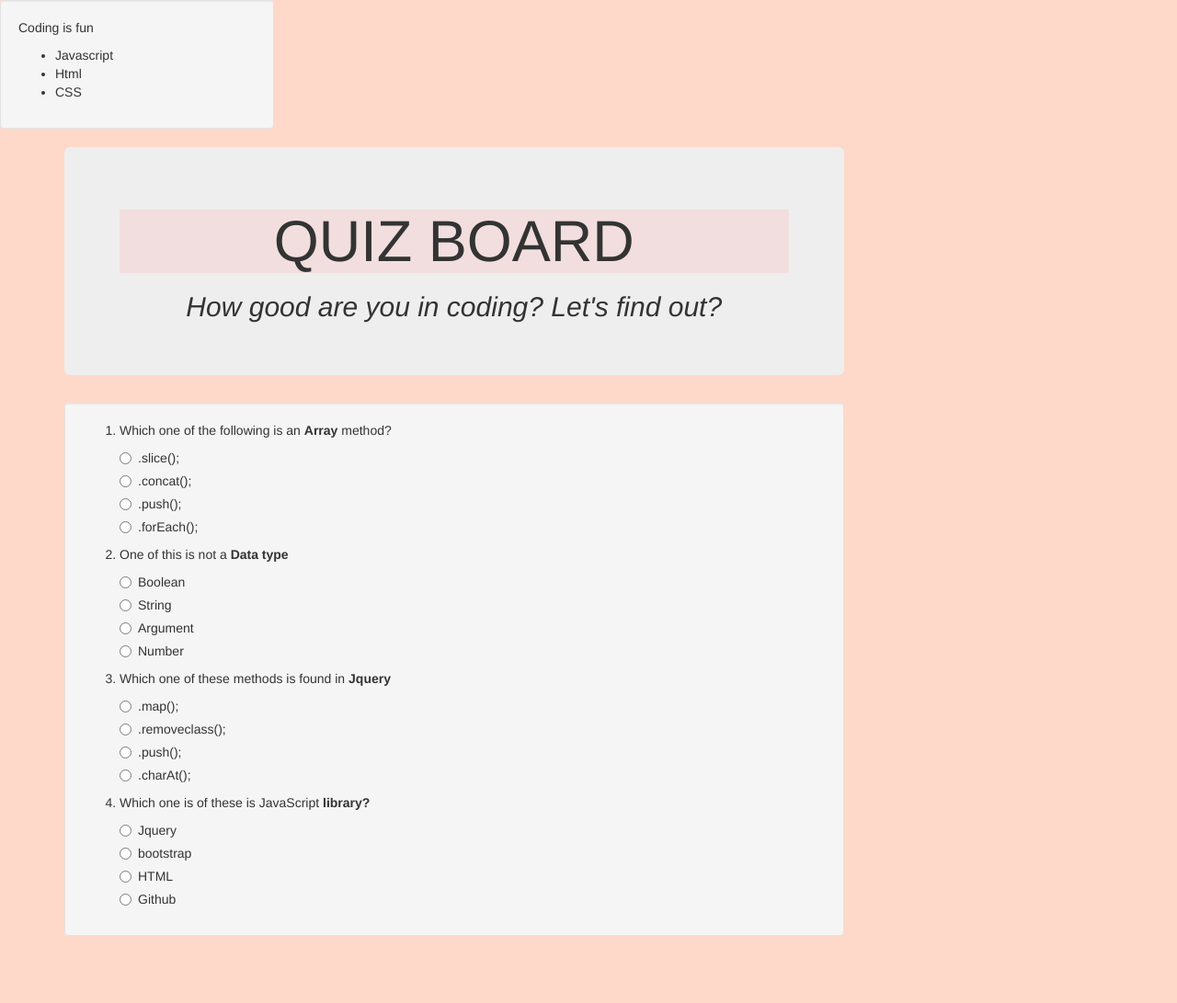
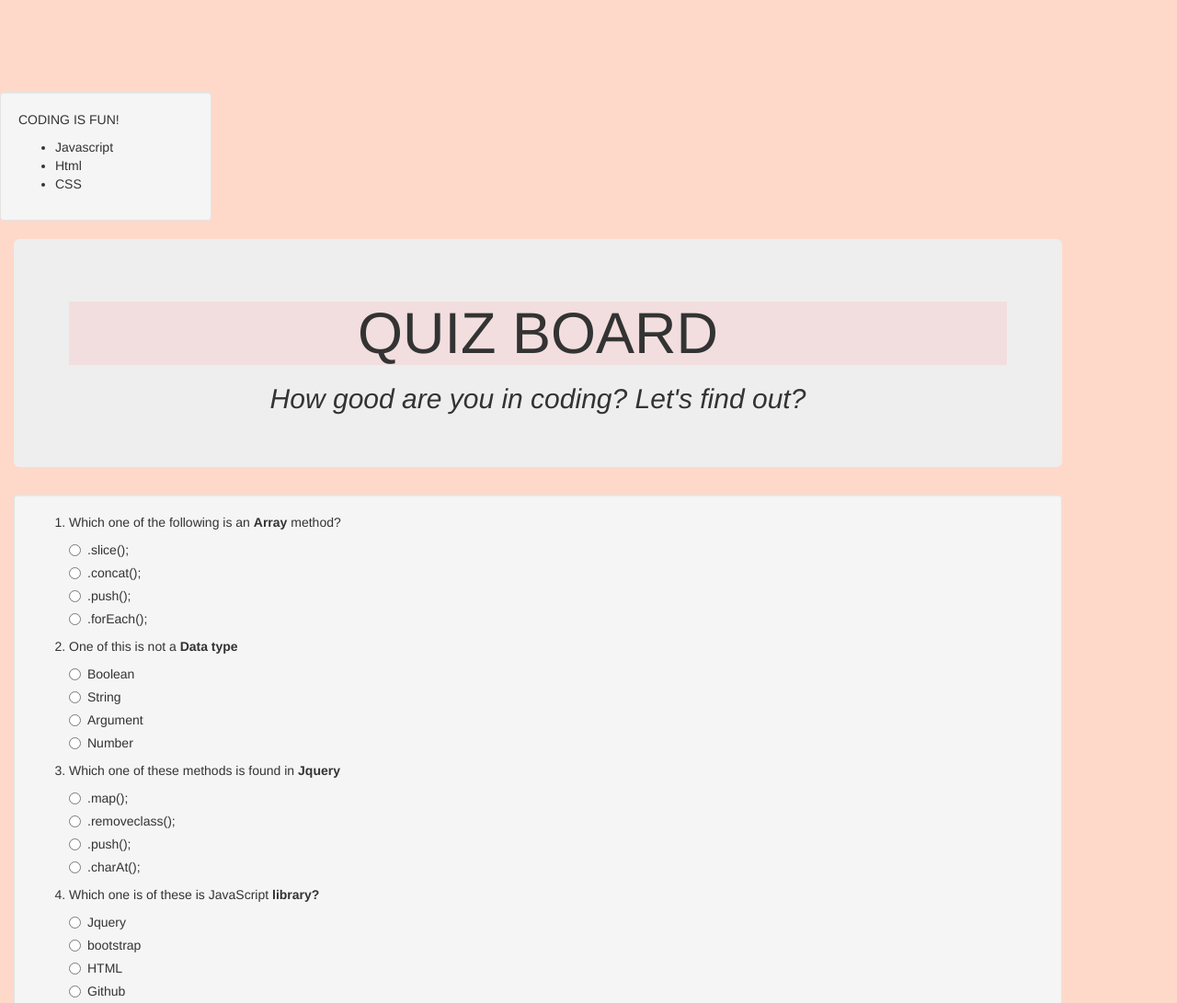
Before and after one commit to ya7skaa/quiz-board, a plain HTML site: page index.html in a window 1280 px wide. Shown: the top 1091 px of the page at 92% size. Before the commit the page ends 1038 px from the top, so only its background shows below. Drawn offline with nearby package versions, Linux system fonts and the light colour scheme; a script that the page names is missing.

```diff
--- a/css/styles.css
+++ b/css/styles.css
@@ -8,3 +8,14 @@ h2{
 body{
   background-color: #fed9ca
 }
+
+#container{
+  margin-left: 0% ;
+  margin-right: 18%;
+  margin-top: 0px;
+
+}
+.sidebar{
+  width: 18% ;
+  padding-top: 100px;
+}
--- a/index.html
+++ b/index.html
@@ -9,25 +9,25 @@
   <script src="js/scipts.js"></script>
   <title>Quiz Board</title>
 </head>
-<div class="sidebar">
-  <div class="row">
-    <div class="col-md-3">
+<div  class="sidebar">
+
+
   <div class="well">
-      <p>Coding is fun</p>
+    <p>CODING IS FUN!</p>
     <ul>
       <li>Javascript</li>
       <li>Html</li>
       <li>CSS</li>
     </ul>
   </div>
-    </div>
-  </div>
+
+
 </div>
 
 <body>
-  <div class="container">
-    <div class="row">
-      <div class="col-md-9">
+  <div id="container" class="container">
+
+
     <div class="jumbotron">
       <h1 class="bg-danger"> QUIZ BOARD</h1>
       <h2> How good are you in coding? Let's find out?</h2>
@@ -138,8 +138,8 @@
         </div>
       </ol>
     </div>
-      </div>
-    </div>
+
+
 
   </div>
 
```
Also changed, not shown: css/bootstrap.css, 1 other file. Lines whose indentation alone changed are shown as unchanged.
